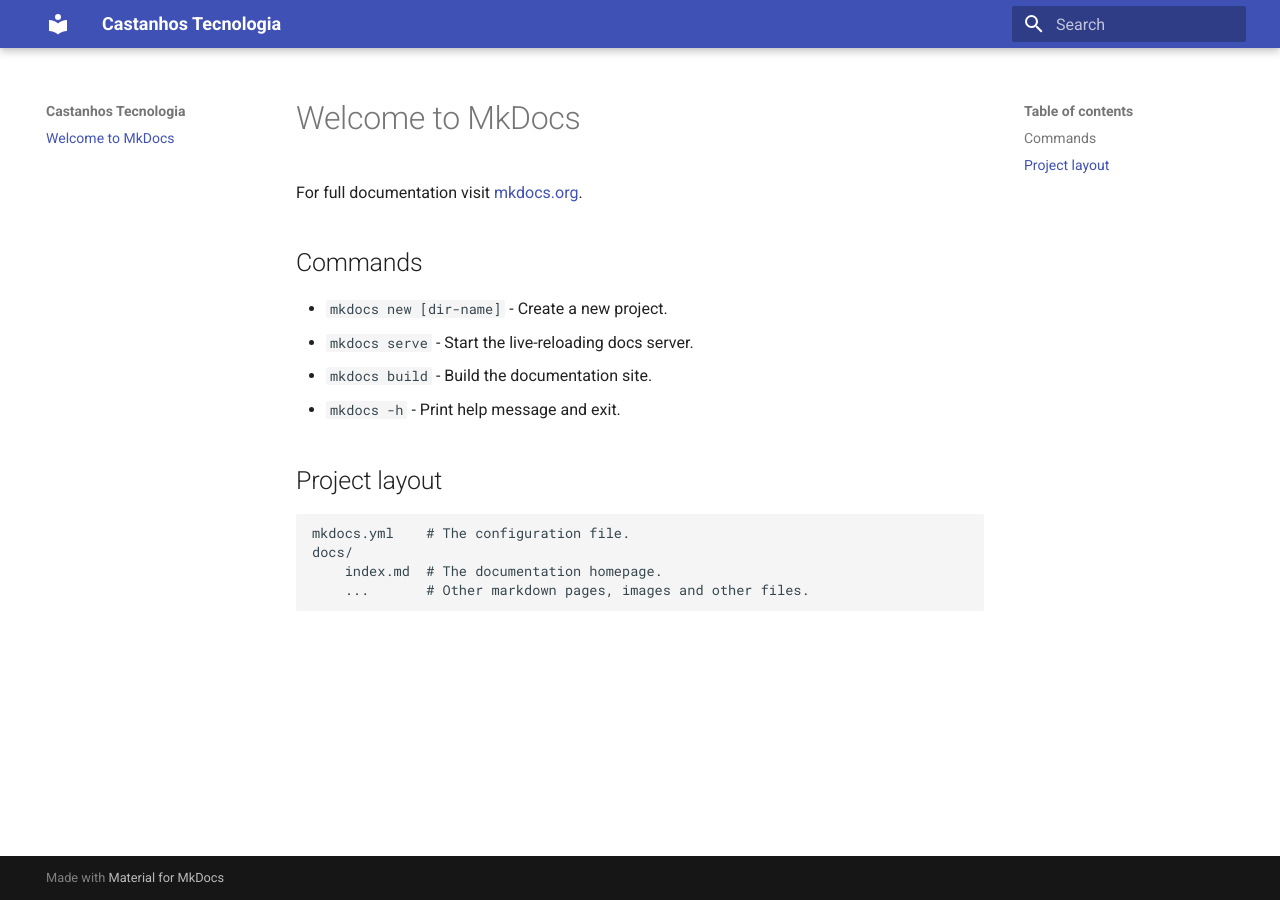
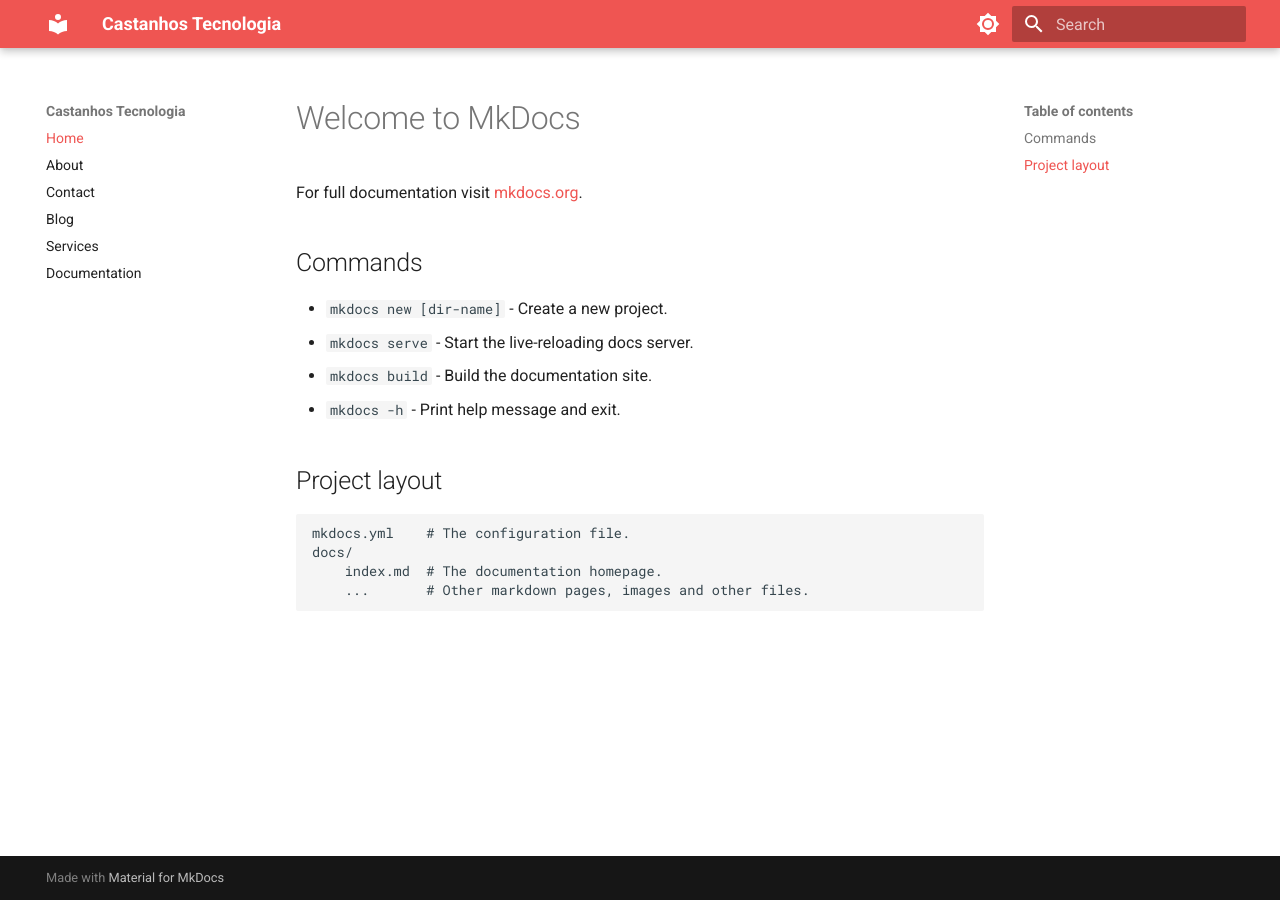
Before and after one commit to Vitorcastanhos/logDiario, an MkDocs documentation site: the page built from docs/index.md, in a window 1280 px wide. Built offline with MkDocs 1.6.1 and Material for MkDocs 9.7.7, drawn with Linux system fonts in a browser that asks for light colours.

Commit message:
feat: adding mkdocs for test

```diff
--- /dev/null
+++ b/docs/about.md
@@ -0,0 +1 @@
+# Welcome to About
--- a/mkdocs.yml
+++ b/mkdocs.yml
@@ -1,5 +1,34 @@
 site_name: Castanhos Tecnologia
 site_description: Documentation for Castanhos Tecnologia
-site_url: https://mydomain.org/mysite
+site_url: https://castanhostecnologia.netlify.app/
+site_author: Castanhos Tecnologia
+
+nav:
+  - Home: index.md
+  - About: about.md
+  - Contact: contact.md
+  - Blog: blog.md
+  - Services: services.md
+  - Documentation: documentation.md
+
+
+# Theme configuration
 theme:
   name: material
+  palette:
+
+    # Palette toggle for light mode
+    - scheme: default
+      toggle:
+        icon: material/brightness-7
+        name: Switch to dark mode
+      primary: red
+      accent: deep purple
+
+    # Palette toggle for dark mode
+    - scheme: slate
+      toggle:
+        icon: material/brightness-4
+        name: Switch to light mode
+      primary: black
+      accent: deep purple
```
Also changed, not shown: site/404.html, site/index.html, site/sitemap.xml, 1 other file.
